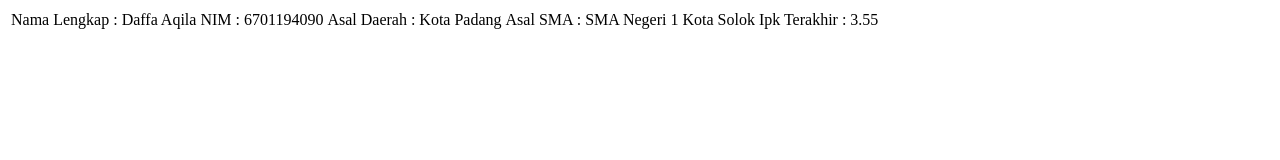
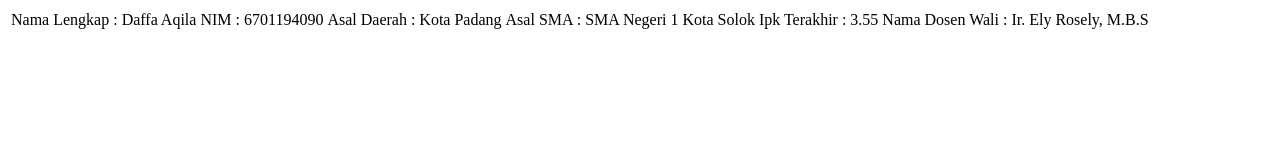
Before and after one commit to DaffaAqila/6701194090-assessment1pabw, a plain HTML site: page index.html in a window 1280 px wide. Drawn offline with Linux system fonts and the light colour scheme.

Commit message:
commit4-6701194090

```diff
--- a/index.html
+++ b/index.html
@@ -5,5 +5,6 @@
 <td>Asal Daerah : Kota Padang</td>
 <td>Asal SMA : SMA Negeri 1 Kota Solok</td>
 <td>Ipk Terakhir : 3.55</td>
+<td>Nama Dosen Wali : Ir. Ely Rosely, M.B.S</td>
 <tr>
 </table>
```
Also changed, not shown: about.html (added, +1 -0 lines).
